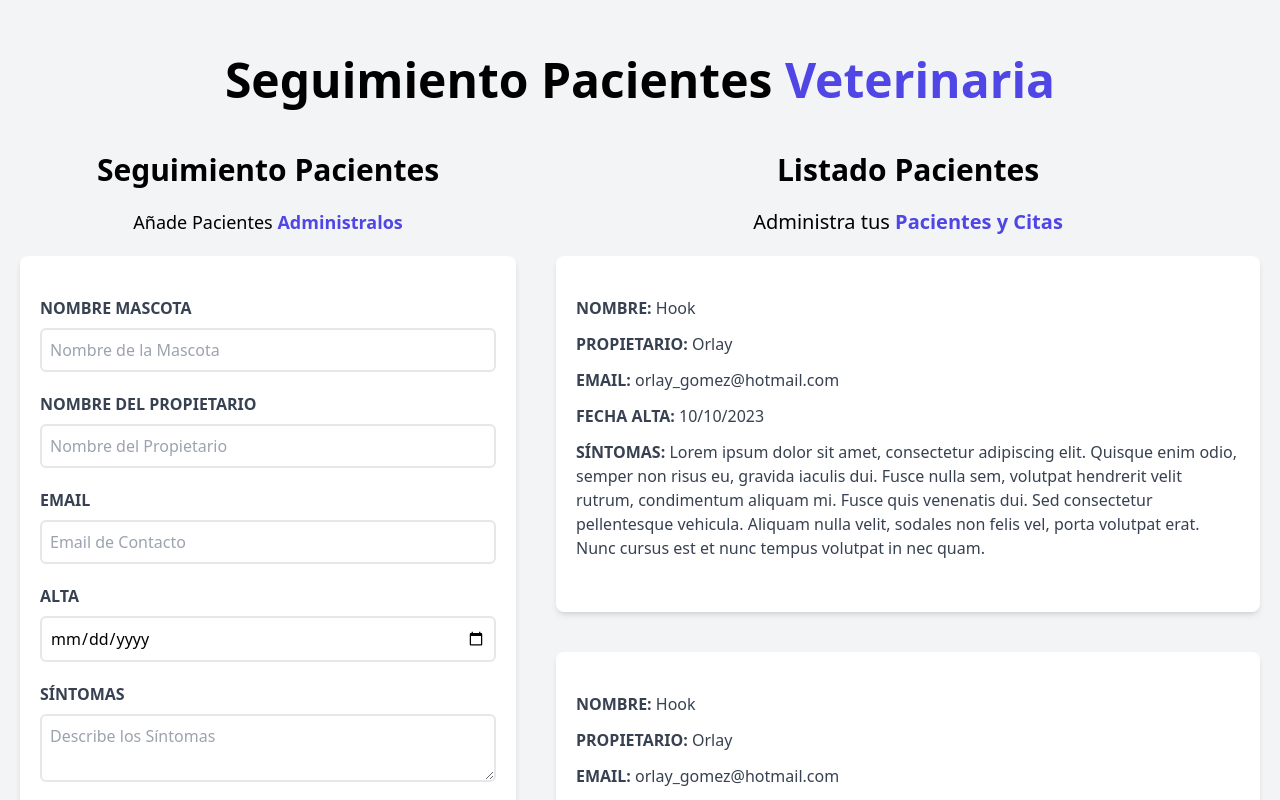
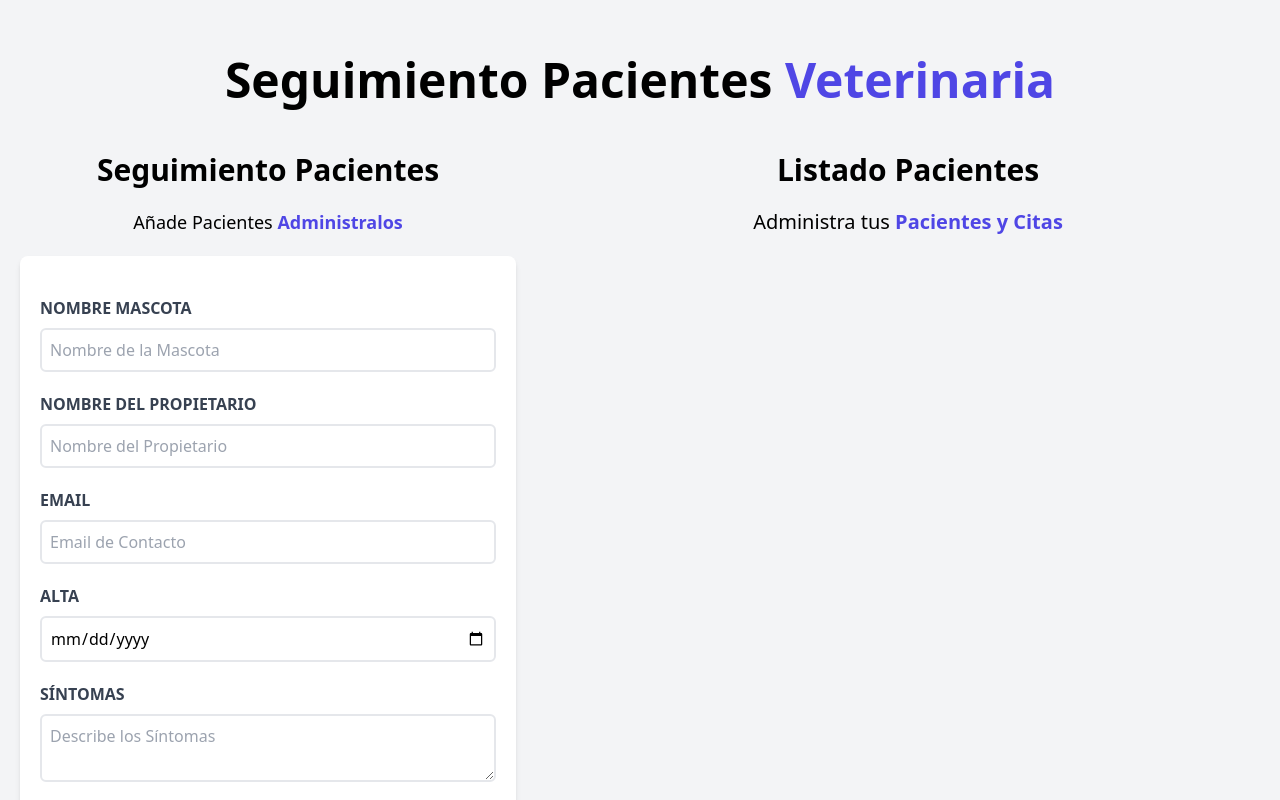
Before and after one commit to OrlayMolina/Citas_Veterinaria, a React (Vite) app in the folder Veterinaria/citas-react/: page / in a window 1280 px wide. Shown: the top 800 px of the page. Built offline with nearby package versions, Linux system fonts and the light colour scheme.

Commit message:
Se actualiza el proyecto con los states que se han creado para crear un paciente, enviar un array de pacientes para mostrarlos en pantalla y crear un card por cada paciente con la información particular de cada uno.

```diff
--- a/Veterinaria/citas-react/src/App.jsx
+++ b/Veterinaria/citas-react/src/App.jsx
@@ -18,7 +18,9 @@
           setPacientes={setPacientes}
         />
 
-        <ListadoPacientes/>
+        <ListadoPacientes
+          pacientes={pacientes}
+        />
       </div>
     </div>
   );
--- /dev/null
+++ b/Veterinaria/citas-react/src/components/Error.jsx
@@ -0,0 +1,15 @@
+import PropTypes from 'prop-types';
+
+const Error = ({ children }) => {
+  return (
+    <div className="bg-red-800 text-white text-center p-3 uppercase font-bold mb-3 rounded-md">
+        {children}
+    </div>
+  )
+}
+
+Error.propTypes = {
+    children: PropTypes.element.isRequired,
+};
+
+export default Error
--- a/Veterinaria/citas-react/src/components/Formulario.jsx
+++ b/Veterinaria/citas-react/src/components/Formulario.jsx
@@ -1,5 +1,6 @@
 import PropTypes from 'prop-types';
 import { useState } from "react";
+import Error from './Error';
 
 const Formulario = ({ pacientes, setPacientes }) => {
 
@@ -60,11 +61,7 @@
         onSubmit={handleSubmit}
         className="bg-white shadow-md rounded-lg py-10 px-5 mb-10"
       >
-        { error && (
-          <div className="bg-red-800 text-white text-center p-3 uppercase font-bold mb-3 rounded-md">
-            <p>Todos los campos son obligatorios</p>
-          </div>
-        )}
+        { error && <Error><p>Todos los campos son obligatorios</p></Error> }
         <div className="mb-5">
           <label htmlFor="mascota" className="block text-gray-700 uppercase font-bold">Nombre Mascota</label>
 
--- a/Veterinaria/citas-react/src/components/ListadoPacientes.jsx
+++ b/Veterinaria/citas-react/src/components/ListadoPacientes.jsx
@@ -1,6 +1,7 @@
+import PropTypes from 'prop-types';
 import Paciente from "./Paciente"
 
-const ListadoPacientes = () => {
+const ListadoPacientes = ({pacientes}) => {
   return (
     <div className="md:w-1/2 lg:w-3/5 md:h-screen overflow-y-scroll">
       <h2 className="font-black text-3xl text-center">Listado Pacientes</h2>
@@ -10,12 +11,22 @@
         <span className="text-indigo-600 font-bold">Pacientes y Citas</span>
       </p>
 
-      <Paciente/>
-      <Paciente/>
-      <Paciente/>
+      { pacientes.map( paciente => {
+        <Paciente
+          paciente={paciente}
+        />
+      })}
+
+
+
 
     </div>
   )
 }
 
+ListadoPacientes.propTypes = {
+  pacientes: PropTypes.array.isRequired,
+
+};
+
 export default ListadoPacientes
--- a/Veterinaria/citas-react/src/components/Paciente.jsx
+++ b/Veterinaria/citas-react/src/components/Paciente.jsx
@@ -1,27 +1,34 @@
-const Paciente = () => {
+import PropTypes from 'prop-types';
+
+const Paciente = ({paciente}) => {
+  const {nombre, propietario, email, fecha, sintomas} = paciente;
   return (
     <div className="mx-5 bg-white shadow-md px-5 py-10 rounded-lg mb-10">
         <p className="font-bold mb-3 text-gray-700 uppercase">Nombre: {''}
-          <span className="font-normal normal-case"> Hook</span>
+          <span className="font-normal normal-case">{nombre}</span>
         </p>
 
         <p className="font-bold mb-3 text-gray-700 uppercase">Propietario: {''}
-          <span className="font-normal normal-case"> Orlay</span>
+          <span className="font-normal normal-case">{propietario}</span>
         </p>
 
         <p className="font-bold mb-3 text-gray-700 uppercase">Email: {''}
-          <span className="font-normal normal-case"> orlay_gomez@hotmail.com</span>
+          <span className="font-normal normal-case">{email}</span>
         </p>
 
         <p className="font-bold mb-3 text-gray-700 uppercase">Fecha Alta: {''}
-          <span className="font-normal normal-case"> 10/10/2023</span>
+          <span className="font-normal normal-case">{fecha}</span>
         </p>
 
         <p className="font-bold mb-3 text-gray-700 uppercase">Síntomas: {''}
-          <span className="font-normal normal-case"> Lorem ipsum dolor sit amet, consectetur adipiscing elit. Quisque enim odio, semper non risus eu, gravida iaculis dui. Fusce nulla sem, volutpat hendrerit velit rutrum, condimentum aliquam mi. Fusce quis venenatis dui. Sed consectetur pellentesque vehicula. Aliquam nulla velit, sodales non felis vel, porta volutpat erat. Nunc cursus est et nunc tempus volutpat in nec quam.</span>
+          <span className="font-normal normal-case">{sintomas}</span>
         </p>
       </div>
   )
 }
 
+Paciente.propTypes = {
+  paciente: PropTypes.object.isRequired,
+};
+
 export default Paciente
```
